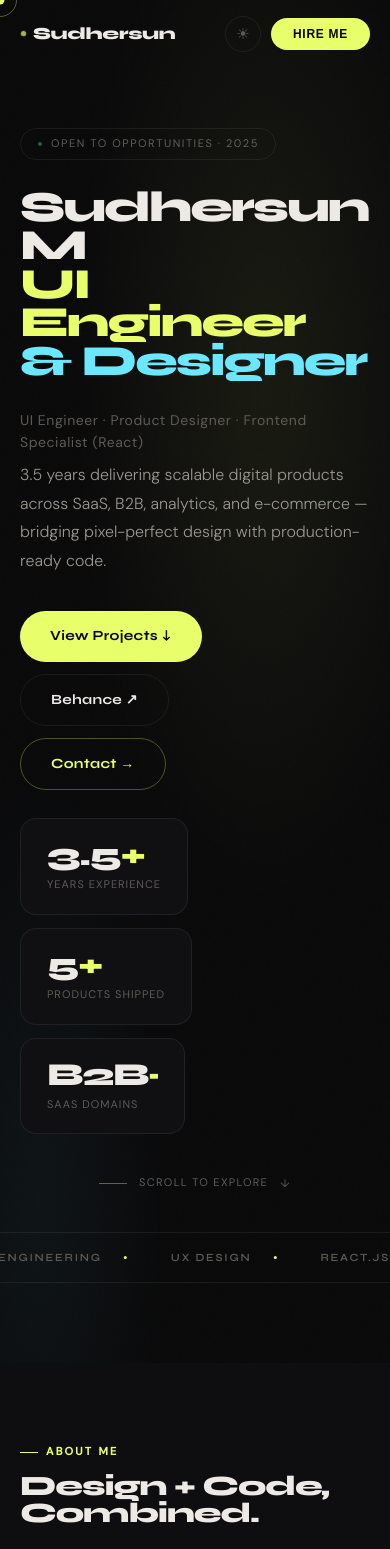
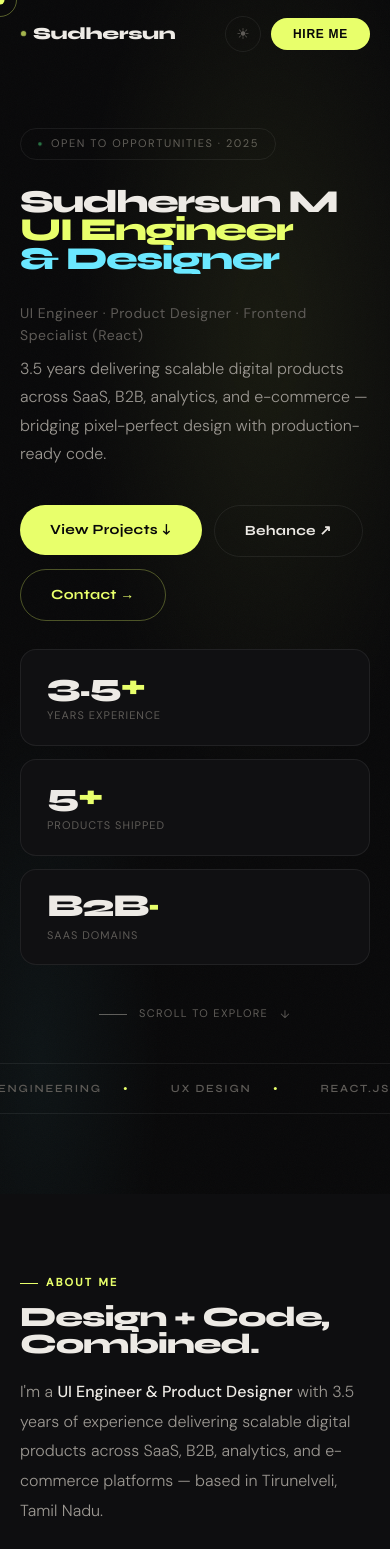
Before and after one commit to sudhersun/Portfolio, a React (Vite) app: page / in a window 390 px wide. Shown: the top 1549 px of the page. Built offline with nearby package versions, Linux system fonts and the light colour scheme.

Commit message:
Mobile css changed

```diff
--- a/src/styles/global.css
+++ b/src/styles/global.css
@@ -333,7 +333,7 @@ footer{background:var(--bg2);border-top:1px solid var(--border);padding:40px var
   nav .nl{display:none}
   #sdots{display:none}
   .hero-inner{grid-template-columns:1fr;gap:28px}
-  .hero-kpis{flex-direction:row;flex-wrap:wrap}
+  .hero-kpis{flex-wrap:wrap}
   .about-grid{grid-template-columns:1fr;gap:44px}
   .skills-grid{grid-template-columns:1fr 1fr}
   .pj{grid-template-columns:1fr}
@@ -354,6 +354,8 @@ footer{background:var(--bg2);border-top:1px solid var(--border);padding:40px var
   .skills-grid{grid-template-columns:1fr}
   .pf-row-5{grid-template-columns:1fr}
   .f2c{grid-template-columns:1fr}
-  h1.hero-h1{font-size:clamp(36px,11vw,52px)}
-  .hero-acts{flex-direction:column;align-items:flex-start}
+  h1.hero-h1{font-size:clamp(32px,8vw,50px)}
+  .hero-acts{align-items:flex-start}
+  .pj-info{padding: 20px;}
+  .pj-sticky{position: unset;}
 }
```
